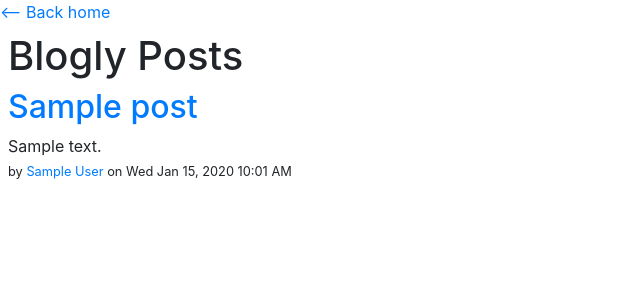
After one commit to ivyc81/Flask_Blogly, a Flask app: page /posts in a window 1280 px wide. The commit adds this page. Shown: the top 300 px of the page, without its empty margins (0-640 px from the left). Run offline with Flask 2, Linux system fonts and the light colour scheme; tables that the repository leaves empty hold one stand-in row (values such as "Sample post"); some libraries are stand-ins or nearby versions.

Commit message:
Added further study features

```diff
--- a/app.py
+++ b/app.py
@@ -1,6 +1,6 @@
 """Blogly application."""
 
-from flask import Flask, request, render_template, redirect
+from flask import Flask, request, render_template, redirect, flash
 from models import db, connect_db, User, Post
 from flask_debugtoolbar import DebugToolbarExtension
 
@@ -18,7 +18,7 @@ connect_db(app)
 def show_table():
     """show a list of users on screen"""
 
-    posts = Post.query.order_by(Post.created_at.desc())
+    posts = Post.query.order_by(Post.created_at.desc()).limit(5)
 
     return render_template('homepage.html', posts=posts)
 
@@ -49,6 +49,7 @@ def create_new_users():
     db.session.add(user)
     db.session.commit()
 
+    flash('You successfully created a new user!')
     return redirect('/users')
 
 @app.route('/users/<user_id>')
@@ -93,6 +94,7 @@ def edit_user_profile(user_id):
     db.session.add(user)
     db.session.commit()
 
+    flash('You successfully edited a user!')
     return redirect('/users')
 
 @app.route('/users/<user_id>/delete', methods=["POST"])
@@ -103,6 +105,7 @@ def delete_user_profile(user_id):
     db.session.delete(user)
     db.session.commit()
 
+    flash('You successfully deleted a user!')
     return redirect('/users')
 
 @app.route('/users/<user_id>/posts/new')
@@ -127,6 +130,7 @@ def create_new_post(user_id):
     db.session.add(post)
     db.session.commit()
 
+    flash('You successfully created a new post!')
     return redirect(f"/users/{user_id}")
 
 @app.route('/posts/<post_id>')
@@ -164,6 +168,7 @@ def edit_post(post_id):
     # db.session.add(post)
     db.session.commit()
 
+    flash('You successfully edited a post!')
     return redirect(f'/posts/{post_id}')
 
 
@@ -177,4 +182,13 @@ def delete_post(post_id):
     db.session.delete(post)
     db.session.commit()
 
+    flash('You successfully deleted a post!')
     return redirect(f'/users/{user_id}')
+
+@app.route('/posts')
+def show_posts():
+    """show all posts"""
+
+    posts = Post.query.order_by(Post.created_at.desc())
+
+    return render_template('post_listing.html', posts=posts)
--- a/templates/base.html
+++ b/templates/base.html
@@ -8,7 +8,8 @@
     <link rel="stylesheet" href="https://stackpath.bootstrapcdn.com/bootstrap/4.3.1/css/bootstrap.min.css" integrity="sha384-ggOyR0iXCbMQv3Xipma34MD+dH/1fQ784/j6cY/iJTQUOhcWr7x9JvoRxT2MZw1T" crossorigin="anonymous">
 </head>
 <body>
-    {% block title %}{% endblock%}
+    {% block home %}<a href="/"><-- Back home</a>{% endblock %}
+    {% block title %}{% endblock %}
 
     {% block content %}{% endblock %}
 
--- /dev/null
+++ b/templates/post_listing.html
@@ -0,0 +1,20 @@
+{% extends "base.html" %}
+
+{% block title %}
+<div class="m-2">
+    <h1>Blogly Posts</h1>
+</div>
+{% endblock%}
+
+{% block content %}
+<div class="m-2">
+    <div>
+        {% for post in posts %}
+        <h2><a href="/posts/{{post.id}}">{{post.title}}</a></h2>
+        <div>{{post.content}}</div>
+        <small>by <a href="/users/{{post.user.id}}">{{post.user.first_name}} {{post.user.last_name}}</a> on {{post.created_at.strftime('%a %b %d, %Y %I:%m %p')}}</small>
+        {% endfor %}
+        </ul>
+    </div>
+</div>
+{% endblock %}
--- a/templates/user_detail.html
+++ b/templates/user_detail.html
@@ -1,6 +1,12 @@
 {% extends "base.html" %}
 
 {% block title %}
+{% with messages = get_flashed_messages() %}
+    {% for message in messages %}
+    <div class="alert alert-success" role="alert">{{message}}</div>
+    {% endfor %}
+{% endwith %}
+<a href="/users"><-- See all users</a>
 <div class="m-2">
     <h1>{{first_name}} {{last_name}}</h1>
 </div>
--- a/templates/user_listing.html
+++ b/templates/user_listing.html
@@ -1,6 +1,12 @@
 {% extends "base.html" %}
 
+
 {% block title %}
+{% with messages = get_flashed_messages() %}
+    {% for message in messages %}
+    <div class="alert alert-success" role="alert">{{message}}</div>
+    {% endfor %}
+{% endwith %}
 <div class='m-2'>
     <h1>Users</h1>
 </div>
```
Also changed, not shown: templates/post_detail.html (+6 -1 lines).
